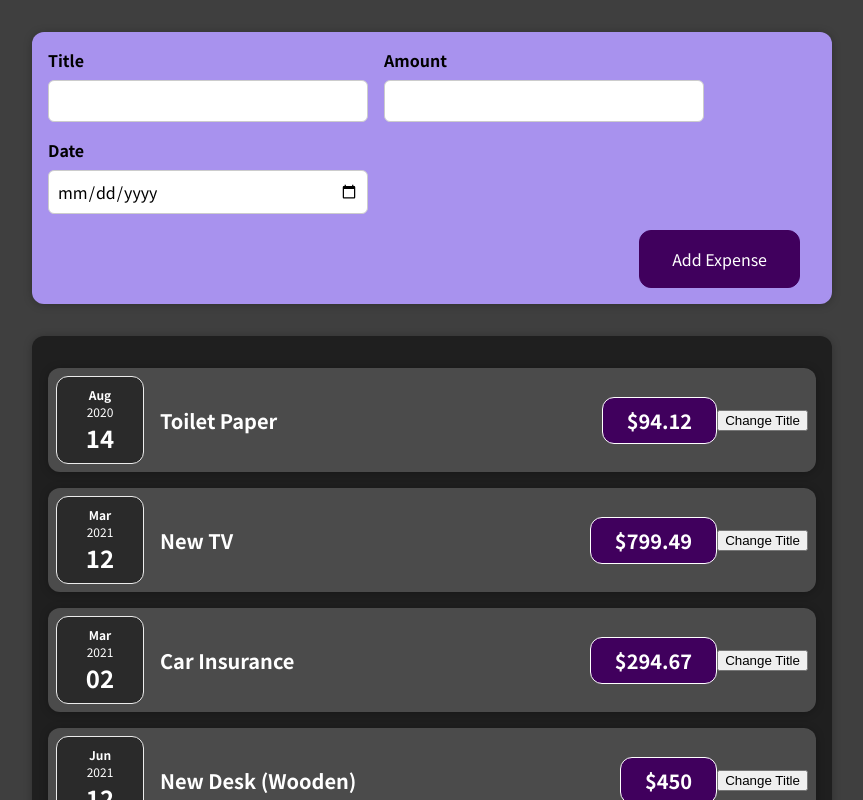
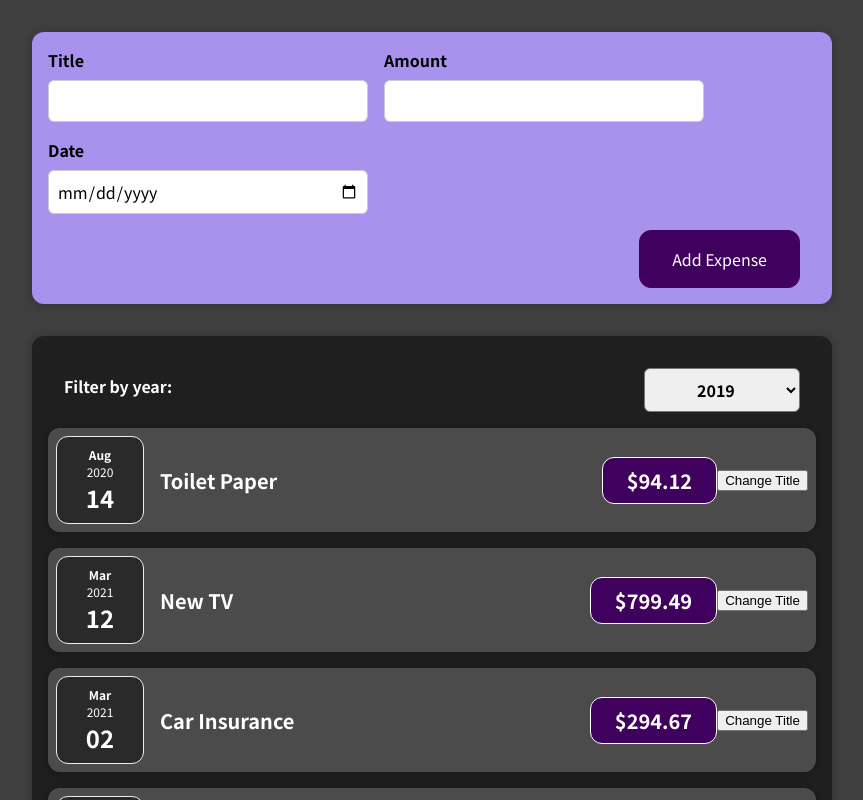
Before and after one commit to Raihan9797/react-complete-guide, a React (Create React App) app in the folder section-4-react-states/react-complete-guide/: page / in a window 1280 px wide. Shown: the top 800 px of the page, without its empty margins (208-1071 px from the left). Built offline with nearby package versions, Linux system fonts and the light colour scheme.

Commit message:
Assignment 2: your answer

```diff
--- /dev/null
+++ b/section-4-react-states/react-complete-guide/src/components/Expenses/ExpenseFilter.css
@@ -0,0 +1,24 @@
+.expenses-filter {
+  color: white;
+  padding: 0 1rem;
+}
+
+.expenses-filter__control {
+  display: flex;
+  width: 100%;
+  align-items: center;
+  justify-content: space-between;
+  margin: 1rem 0;
+}
+
+.expenses-filter label {
+  font-weight: bold;
+  margin-bottom: 0.5rem;
+}
+
+.expenses-filter select {
+  font: inherit;
+  padding: 0.5rem 3rem;
+  font-weight: bold;
+  border-radius: 6px;
+}
--- /dev/null
+++ b/section-4-react-states/react-complete-guide/src/components/Expenses/ExpenseFilter.js
@@ -0,0 +1,35 @@
+import {useState} from 'react';
+
+import "./ExpenseFilter.css";
+
+function ExpenseFilter(props) {
+    const [selectedYear, setSelectedYear] = useState("");
+
+    function selectChangeHandler(event) {
+        setSelectedYear(event.target.value);
+        console.log(event.target.value);
+        // send up to Expenses
+        props.onSelectYear(event.target.value);
+
+    };
+    return (
+        <div className="expenses-filter">
+            <div className='expenses-filter__control'>
+                <label for = "years">Filter by year:</label>
+                <select
+                name="Years"
+                id="years"
+                value = {selectedYear}
+                onChange={selectChangeHandler}
+                >
+                    <option value="2019">2019</option>
+                    <option value="2020">2020</option>
+                    <option value="2021">2021</option>
+                    <option value="2022">2022</option>
+                </select>
+            </div>
+        </div>
+    );
+};
+
+export default ExpenseFilter;
--- a/section-4-react-states/react-complete-guide/src/components/Expenses/Expenses.js
+++ b/section-4-react-states/react-complete-guide/src/components/Expenses/Expenses.js
@@ -1,13 +1,23 @@
 import ExpenseItem from "./ExpenseItem";
 import "./Expenses.css";
 import Card from "../UI/Card";
+import ExpenseFilter from "./ExpenseFilter";
+import { useState } from "react";
 
 const Expenses = (props) => {
     console.log(props);
     const expenses = props.expenses;
 
+    const [selectYear, setSelectYear] = useState('');
+
+    function selectedYearHandler(selectedYear) {
+        setSelectYear(selectYear);
+        console.log(selectedYear);
+    };
+
     return (
         <Card className = "expenses">
+            <ExpenseFilter onSelectYear = {selectedYearHandler}></ExpenseFilter>
             <ExpenseItem
                 title = {expenses[0].title}
                 amount = {expenses[0].amount}
--- a/section-4-react-states/react-complete-guide/src/components/NewExpense/ExpenseForm.js
+++ b/section-4-react-states/react-complete-guide/src/components/NewExpense/ExpenseForm.js
@@ -43,11 +43,11 @@
     };
     function amountChangeHandler(event) {
         setEnteredAmount(event.target.value);
-        console.log(event.target.value);
+        // console.log(event.target.value);
     };
     function dateChangeHandler(event) {
         setEnteredDate(event.target.value);
-        console.log(event.target.value);
+        // console.log(event.target.value);
     };
 
     function submitHandler(event) {
```
Also changed, not shown: 2 other files (tests, documents, lock files or other folders).
